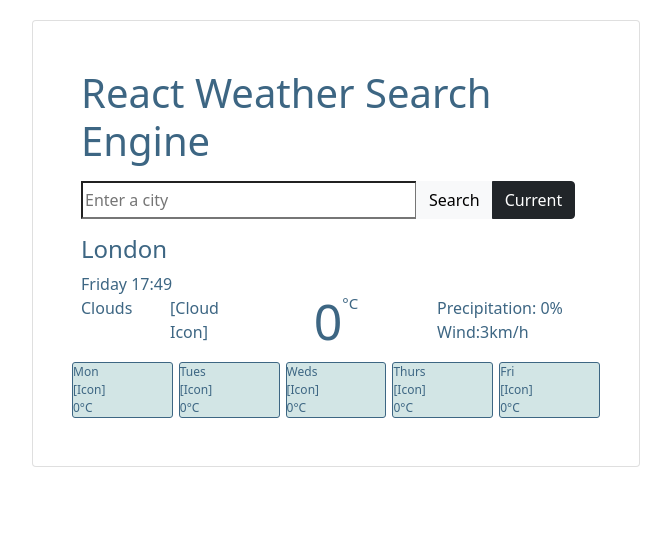
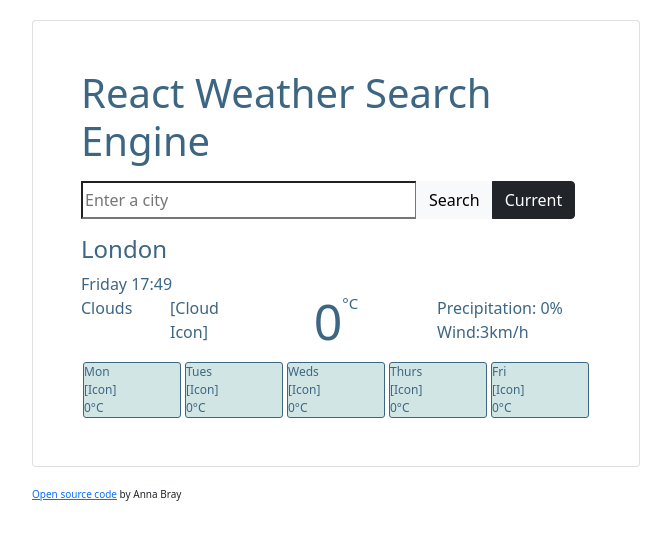
Before and after one commit to Annalouise643/weather-app-react, a React (Create React App) app: page / in a window 1280 px wide. Shown: the top 540 px of the page, without its empty margins (70-741 px from the left). Built offline with nearby package versions, Linux system fonts and the light colour scheme.

Commit message:
Updated forecast alignment

```diff
--- a/src/App.css
+++ b/src/App.css
@@ -32,6 +32,11 @@
 .card .forecast .col {
   border: solid 1px;
   border-radius: 3px;
-  margin: 0 3px;
   background: #98c3c470;
+  margin: 0 2px;
 }
+
+.open-source {
+  font-size: 10px;
+  margin-left: 20px;
+}
--- a/src/App.js
+++ b/src/App.js
@@ -34,6 +34,7 @@ function App() {
             <p>Wind:3km/h</p>
           </div>
         </div>
+        <div className="container">
           <div className="row forecast">
             <div className="col">
               <div className="row">Mon</div>
@@ -64,6 +65,10 @@ function App() {
           </div>
         </div>
       </div>
+      <p className="open-source">
+        <a href="">Open source code</a> by Anna Bray
+      </p>
+    </div>
   );
 }
 
```
Lines whose indentation alone changed are shown as unchanged.
